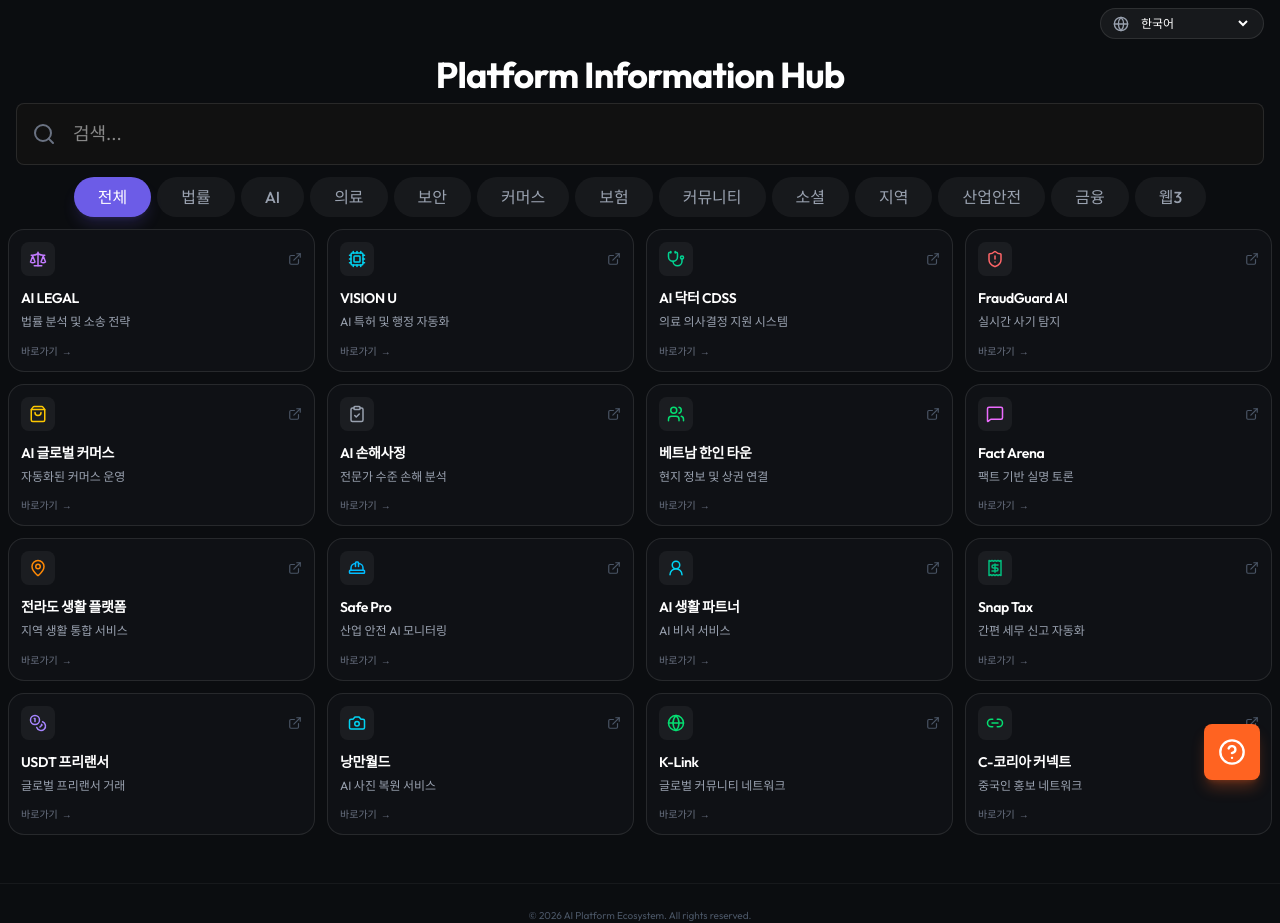
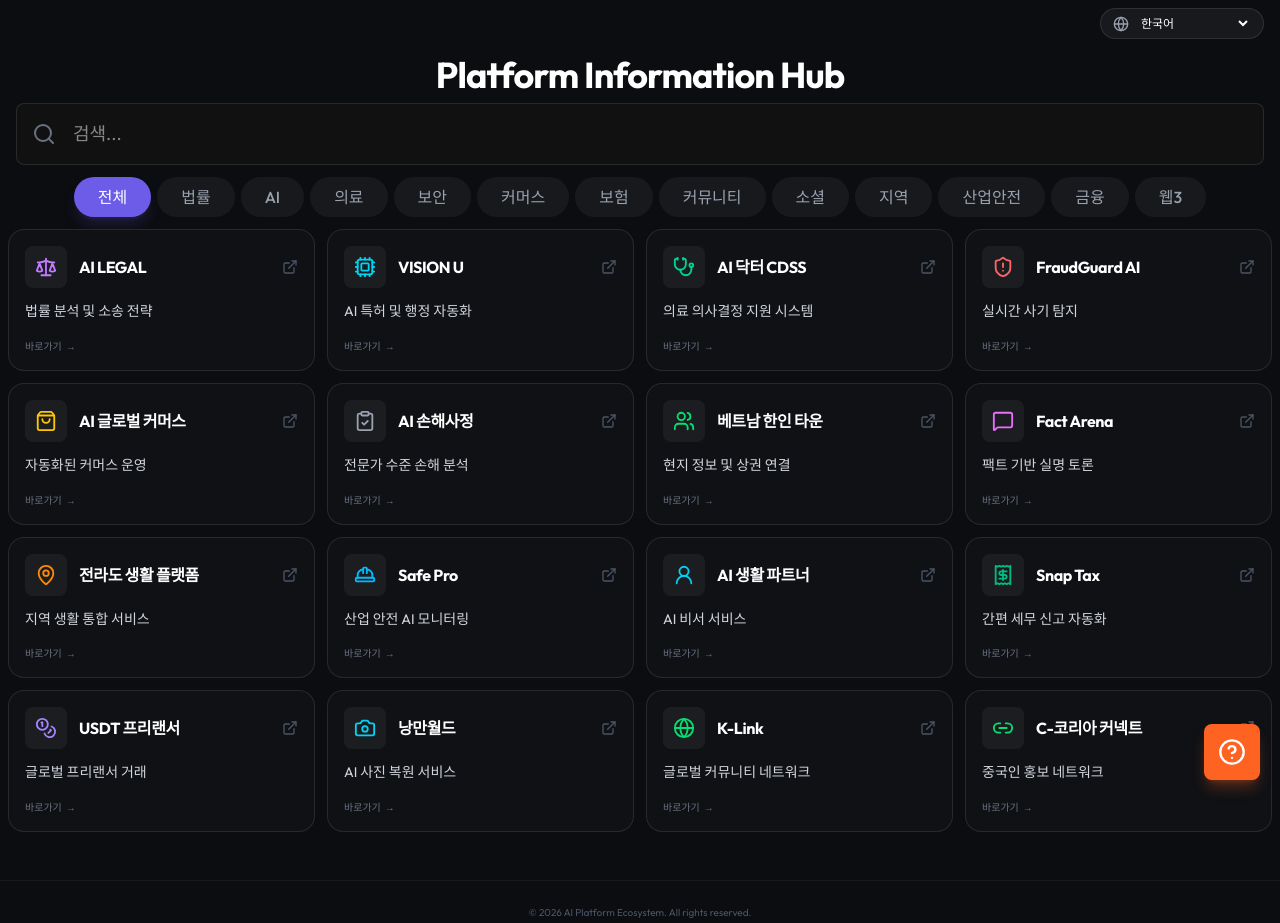
Before and after one commit to langsb16-collab/totalsite0323, a React (Vite) app: page / in a window 1280 px wide. Built offline with nearby package versions, Linux system fonts and the light colour scheme.

Commit message:
카드 UI 개선 및 브라우저 타이틀 변경 - 아이콘+제목 가로배치, 설명 가독성 향상, AI LINK SOFT로 타이틀 변경

```diff
--- a/index.html
+++ b/index.html
@@ -3,7 +3,7 @@
   <head>
     <meta charset="UTF-8" />
     <meta name="viewport" content="width=device-width, initial-scale=1.0" />
-    <title>플랫폼 인포메이션</title>
+    <title>AI LINK SOFT (에이아이 링크 소프트)</title>
   </head>
   <body>
     <div id="root"></div>
--- a/src/App.tsx
+++ b/src/App.tsx
@@ -111,19 +111,20 @@ function Card({ item, index, t }: CardProps) {
     >
       <div className={`absolute -inset-0.5 rounded-2xl bg-gradient-to-br ${style.gradient} opacity-0 blur-lg transition duration-500 group-hover:opacity-10`} />
 
-      <div className="relative flex h-full flex-col rounded-2xl border border-white/10 bg-[#0F1115] p-3 transition-colors duration-300 group-hover:border-white/20 group-hover:bg-[#16191E] hover:shadow-xl hover:shadow-purple-500/20">
-        <div className="mb-3 flex items-center justify-between">
-          <div className={`rounded-lg bg-white/5 p-2 ${style.accent} transition-colors duration-300 group-hover:bg-white/10`}>
-            <Icon size={18} />
+      <div className="relative flex h-full flex-col rounded-2xl border border-white/10 bg-[#0F1115] p-4 transition-colors duration-300 group-hover:border-white/20 group-hover:bg-[#16191E] hover:shadow-xl hover:shadow-purple-500/20">
+        {/* Card Header - Icon + Title in Row */}
+        <div className="mb-3 flex items-center gap-3">
+          <div className={`rounded-lg bg-white/5 p-2.5 ${style.accent} transition-colors duration-300 group-hover:bg-white/10`}>
+            <Icon size={22} />
           </div>
-          <ExternalLink size={14} className="text-gray-600 transition-colors duration-300 group-hover:text-white" />
+          <h3 className="compact-headline text-base font-bold tracking-tight text-white flex-grow">
+            {name}
+          </h3>
+          <ExternalLink size={16} className="text-gray-600 transition-colors duration-300 group-hover:text-white flex-shrink-0" />
         </div>
 
-        <h3 className="compact-headline mb-1 text-sm font-semibold tracking-tight text-white">
-          {name}
-        </h3>
-
-        <p className="mb-3 flex-grow text-xs leading-relaxed text-gray-400 line-clamp-2">
+        {/* Description with better readability */}
+        <p className="mb-4 flex-grow text-sm leading-relaxed text-gray-300 line-clamp-2">
           {desc}
         </p>
 
@@ -154,7 +155,7 @@ export default function App() {
   // Guest System + Document Title
   useEffect(() => {
     // Set document title
-    document.title = "플랫폼 인포메이션";
+    document.title = "AI LINK SOFT (에이아이 링크 소프트)";
 
     let uid = localStorage.getItem("uid");
     if (!uid) {
```
